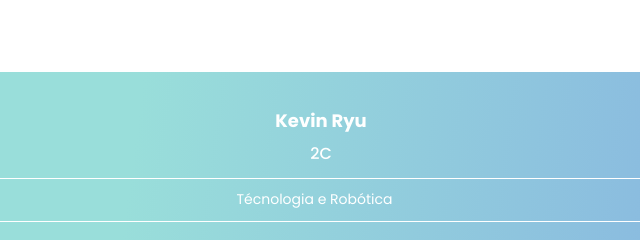
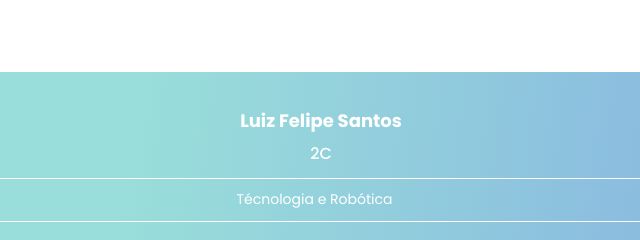
Before and after one commit to LuizSantos2-C/mobilefirst2C, a plain HTML site: page index.html in a window 1280 px wide. Shown: the top 240 px of the page, 319-959 px from the left. Drawn offline with nearby package versions, Linux system fonts and the light colour scheme.

Commit message:
Update index.html

```diff
--- a/index.html
+++ b/index.html
@@ -48,7 +48,7 @@
   </header>
 
   <section class="banner">
-    <h2 class="banner__titulo">Kevin Ryu</h2>
+    <h2 class="banner__titulo">Luiz Felipe Santos</h2>
     <p class="banner__texto">2C</p>
     <input type="search" class="banner__pesquisa" placeholder="Técnologia e Robótica">
   </section>
```
